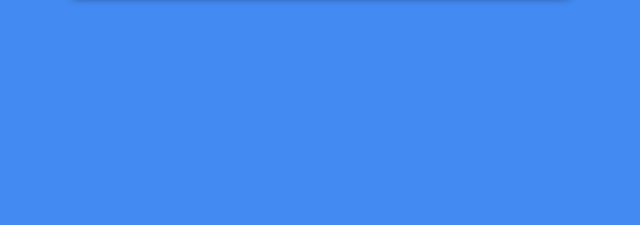
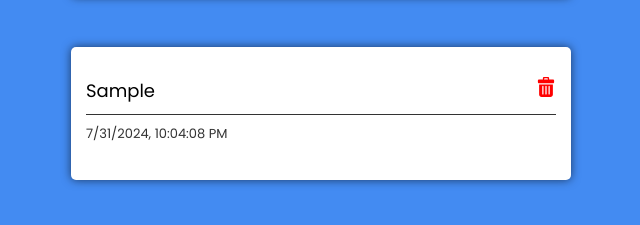
Before and after one commit to thwkxri/To-Do-List-App, a plain HTML site: page index.html in a window 1280 px wide. Both pictures are taken after typing "Sample" into the empty fields and a click on the button "ADD". Shown: the part 171-396 px from the top of the page, without its empty margins (319-959 px from the left). Drawn offline with Linux system fonts and the light colour scheme.

Commit message:
deploy to GH Pages

```diff
--- a/script.js
+++ b/script.js
@@ -1,6 +1,6 @@
 const taskInput = document.getElementById('taskInput');
 const addTaskBtn = document.getElementById('addTaskBtn');
-const todosList = document.querySelector('.todos');
+const todosList = document.querySelector('.todo__todos');
 const maxCountMessage = document.getElementById('maxCountMsg');
 
 let taskCount = 0;
@@ -66,7 +66,7 @@ function addTask(task, time) {
   saveTasks(); // save new tasks list
 }
 
-//init - loading taska from localStorage
+//init - loading tasks from localStorage
 loadTasks();
 updateTodosDisplay();
 
--- a/style.css
+++ b/style.css
@@ -74,7 +74,7 @@ h1 {
   transition: transform 80ms ease-in-out;
 }
 
-.todos {
+.todo__todos {
   position: relative;
   display: none;
   background: #fff;
```
